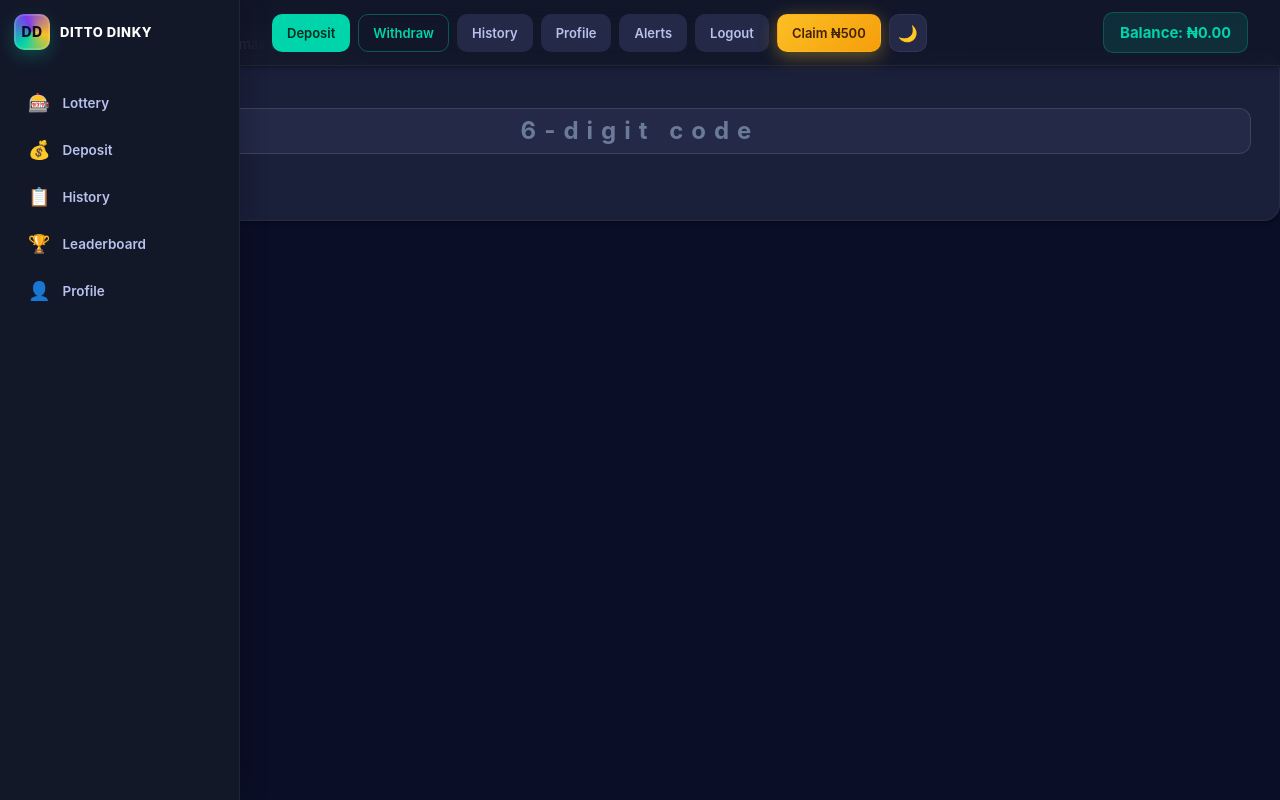
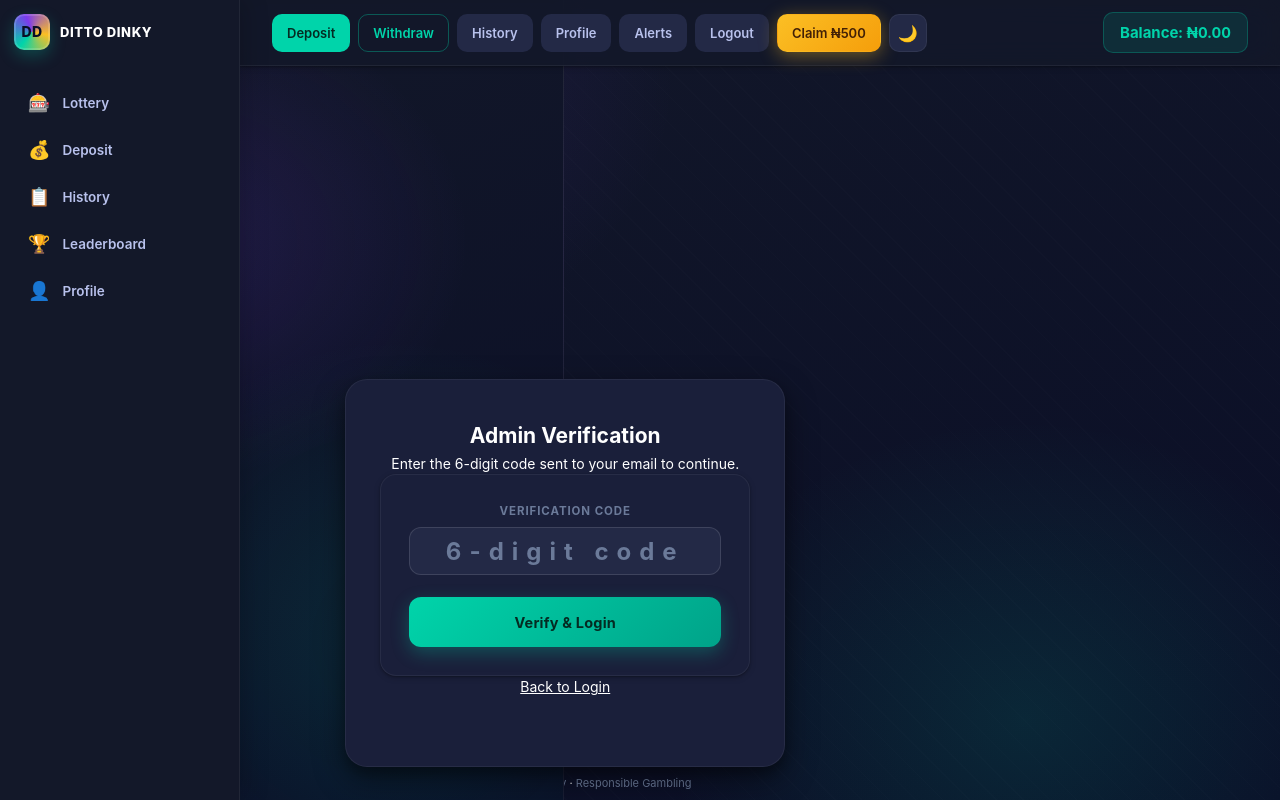
Before and after one commit to Flowboyz/lottery, a Flask app: page /auth/admin-2fa in a window 1280 px wide. Run offline with Flask 3, Linux system fonts and the light colour scheme; the visitor is signed in with stand-in values (Sample User, id 1); data that the repository does not hold is empty.

Commit message:
mino ui fix

```diff
--- a/static/css/autth.css
+++ b/static/css/auth.css
@@ -1,121 +1,4 @@
-/* ===== Auth Pages ===== */
-.auth-container {
-    width: 100%;
-    min-height: 100vh;
-    display: flex;
-    align-items: center;
-    justify-content: center;
-    padding: 24px;
-}
 
-.auth-card {
-    width: 100%;
-    max-width: 420px;
-    background: var(--bg-card);
-    border-radius: 24px;
-    padding: 40px 32px;
-    box-shadow: var(--shadow-lg);
-    border: 1px solid var(--border-subtle);
-}
-
-.auth-title {
-    font-size: 28px;
-    font-weight: 700;
-    color: var(--accent-primary);
-    text-align: center;
-    margin-bottom: 8px;
-}
-
-.auth-subtitle {
-    text-align: center;
-    color: var(--text-muted);
-    font-size: 14px;
-    margin-bottom: 28px;
-}
-
-.auth-card .form-group {
-    margin-bottom: 18px;
-}
-
-.auth-card .form-group label {
-    display: block;
-    font-size: 14px;
-    font-weight: 600;
-    color: var(--text-secondary);
-    margin-bottom: 6px;
-}
-
-.auth-card .form-group input {
-    width: 100%;
-    height: 48px;
-    padding: 0 16px;
-    font-size: 15px;
-    border-radius: 12px;
-    border: 2px solid var(--border-subtle);
-    background: var(--bg-elevated);
-    color: var(--text-primary);
-    transition: all 0.2s ease;
-}
-
-.auth-card .form-group input:focus {
-    outline: none;
-    border-color: var(--accent-primary);
-    box-shadow: var(--shadow-glow);
-}
-
-.auth-btn {
-    width: 100%;
-    height: 52px;
-    font-size: 16px;
-    font-weight: 700;
-    border-radius: 14px;
-    border: none;
-    cursor: pointer;
-    background: linear-gradient(135deg, var(--accent-primary), #00a389);
-    color: white;
-    margin-top: 8px;
-    transition: all 0.2s ease;
-    box-shadow: var(--shadow-sm);
-}
-
-.auth-btn:hover {
-    transform: translateY(-2px);
-    box-shadow: var(--shadow-md), var(--shadow-glow);
-}
-
-.auth-btn:active {
-    transform: translateY(0);
-}
-
-.auth-links {
-    text-align: center;
-    margin-top: 20px;
-    display: flex;
-    flex-direction: column;
-    gap: 10px;
-}
-
-.auth-links a {
-    color: var(--accent-primary);
-    text-decoration: none;
-    font-size: 14px;
-    font-weight: 600;
-    transition: color 0.2s ease;
-}
-
-.auth-links a:hover {
-    color: var(--accent-secondary);
-    text-decoration: underline;
-}
-
-@media (max-width: 600px) {
-    .auth-card {
-        padding: 32px 20px;
-    }
-    .auth-title {
-        font-size: 24px;
-    }
-}
 /* =============================================================
    DITTO DINKY — Auth Pages CSS
    Drop-in replacement for static/css/auth.css.
--- a/templates/auth/admin_2fa.html
+++ b/templates/auth/admin_2fa.html
@@ -2,8 +2,8 @@
 {% block title %}Admin Verification - DITTO DINKY{% endblock %}
 {% block extra_css %}<link rel="stylesheet" href="{{ url_for('static', filename='css/auth.css') }}">{% endblock %}
 {% block content %}
-<div class="auth-container">
-    <div class="auth-card">
+<div class="container">
+    <div class="header">
         <h2 class="auth-title">Admin Verification</h2>
         <p class="auth-subtitle">Enter the 6-digit code sent to your email to continue.</p>
         <form method="POST" action="{{ url_for('auth.admin_2fa') }}">
--- a/templates/auth/forgot_password.html
+++ b/templates/auth/forgot_password.html
@@ -2,8 +2,8 @@
 {% block title %}Forgot Password - DITTO DINKY{% endblock %}
 {% block extra_css %}<link rel="stylesheet" href="{{ url_for('static', filename='css/auth.css') }}">{% endblock %}
 {% block content %}
-<div class="auth-container">
-    <div class="auth-card">
+<div class="container">
+    <div class="header">
         <h2 class="auth-title">Forgot Password</h2>
         <p class="auth-subtitle">Enter your email to receive a reset code.</p>
         <form method="POST" action="{{ url_for('auth.forgot_password') }}">
--- a/templates/auth/register.html
+++ b/templates/auth/register.html
@@ -2,8 +2,8 @@
 {% block title %}Register - DITTO DINKY{% endblock %}
 {% block extra_css %}<link rel="stylesheet" href="{{ url_for('static', filename='css/auth.css') }}">{% endblock %}
 {% block content %}
-<div class="auth-container">
-    <div class="auth-card">
+<div class="container">
+    <div class="header">
         <h2 class="auth-title">DITTO DINKY</h2>
         <p class="auth-subtitle">Join us and start winning today!</p>
 
--- a/templates/auth/reset_password.html
+++ b/templates/auth/reset_password.html
@@ -2,8 +2,8 @@
 {% block title %}Reset Password - DITTO DINKY{% endblock %}
 {% block extra_css %}<link rel="stylesheet" href="{{ url_for('static', filename='css/auth.css') }}">{% endblock %}
 {% block content %}
-<div class="auth-container">
-    <div class="auth-card">
+<div class="container">
+    <div class="header">
         <h2 class="auth-title">Reset Password</h2>
         <p class="auth-subtitle">Enter the OTP sent to your email and choose a new password.</p>
         <form method="POST" action="{{ url_for('auth.reset_password', user_id=user_id) }}">
--- a/templates/base.html
+++ b/templates/base.html
@@ -58,6 +58,11 @@
     {% block content %}{% endblock %}
 
     {% if current_user.is_authenticated %}
+    <div style="text-align:center;padding:8px 0;font-size:11px;">
+        <a href="{{ url_for('legal.terms') }}" style="color:var(--text-muted);text-decoration:none;">Terms</a> ·
+        <a href="{{ url_for('legal.privacy') }}" style="color:var(--text-muted);text-decoration:none;">Privacy</a> ·
+        <a href="{{ url_for('legal.responsible_gambling') }}" style="color:var(--text-muted);text-decoration:none;">Responsible Gambling</a>
+    </div>
     <!-- Footer Navigation -->
     <nav class="footer-nav">
         <a href="{{ url_for('game.home') }}" class="footer-nav-item {% if request.endpoint == 'game.home' %}active{% endif %}">
```
